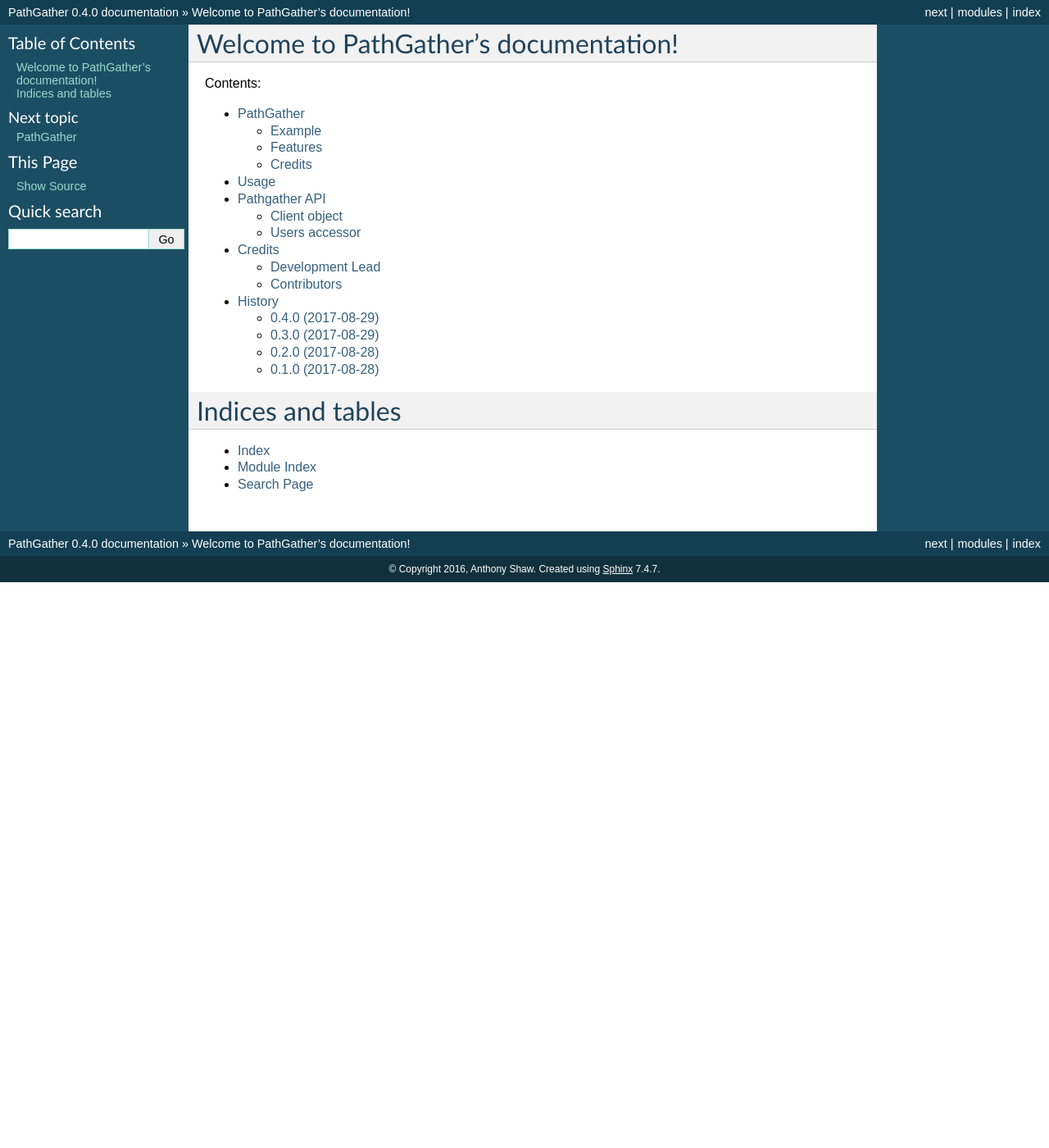
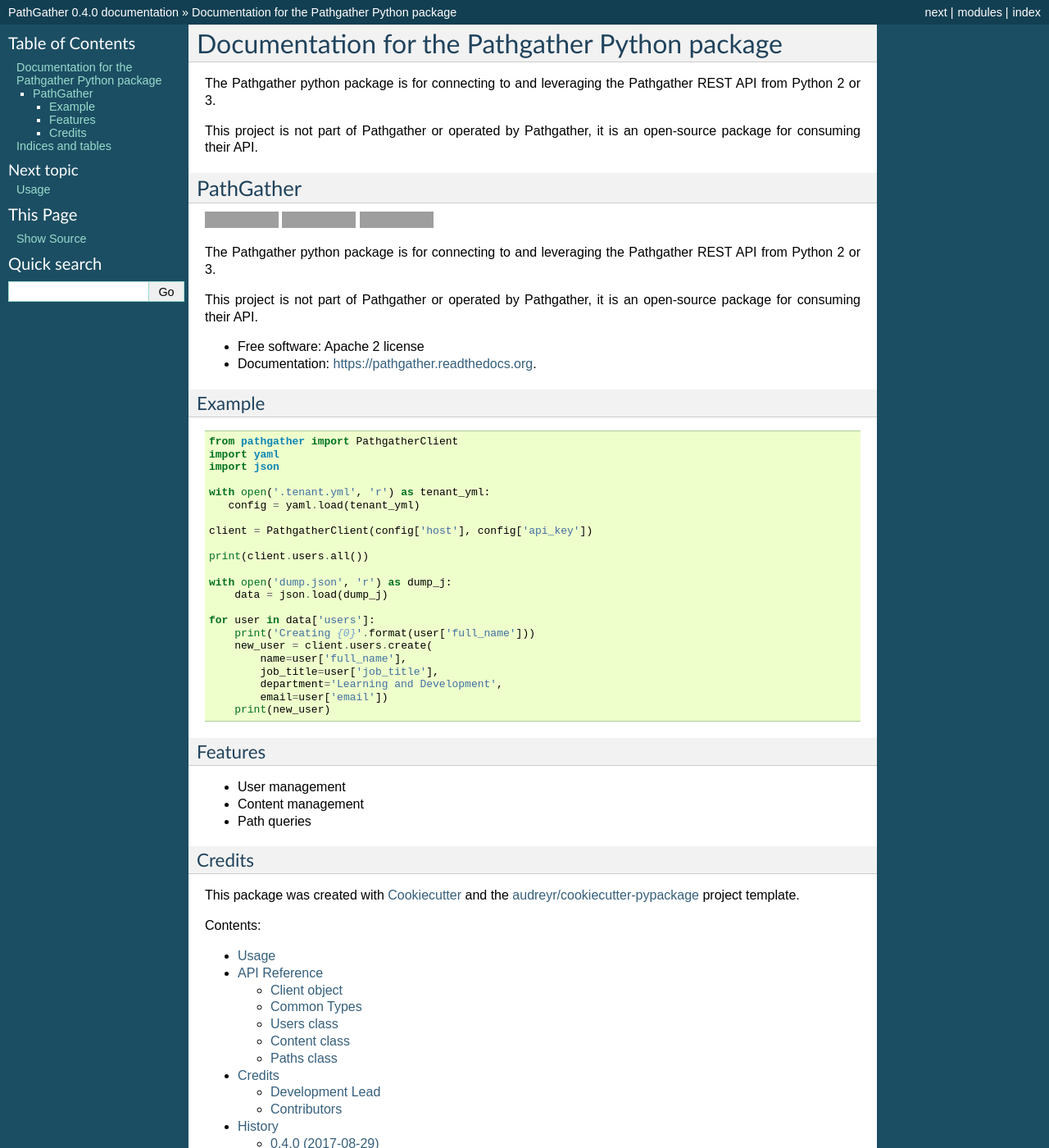
Before and after one commit to tonybaloney/pathgather, a Sphinx documentation site: the page built from docs/index.rst, in a window 1280 px wide and 1400 px high. Shown: the whole window at 82% size. Built offline with Sphinx 7.4.7, drawn with Linux system fonts in a browser that asks for light colours; pages that are not in the unit, such as notebooks, are missing from menus; some of the changed text lies outside the part shown; grey boxes are pictures that could not be loaded.

Commit message:
update docs with more classes

```diff
--- a/README.rst
+++ b/README.rst
@@ -12,8 +12,9 @@
         :target: https://readthedocs.org/projects/pathgather/?badge=latest
         :alt: Documentation Status
 
+The Pathgather python package is for connecting to and leveraging the Pathgather REST API from Python 2 or 3.
 
-API client for PathGather
+This project is not part of Pathgather or operated by Pathgather, it is an open-source package for consuming their API.
 
 * Free software: Apache 2 license
 * Documentation: https://pathgather.readthedocs.org.
@@ -27,26 +28,24 @@
         import yaml
         import json
 
-
         with open('.tenant.yml', 'r') as tenant_yml:
-        config = yaml.load(tenant_yml)
+           config = yaml.load(tenant_yml)
 
         client = PathgatherClient(config['host'], config['api_key'])
 
         print(client.users.all())
 
-
         with open('dump.json', 'r') as dump_j:
-        data = json.load(dump_j)
+            data = json.load(dump_j)
 
         for user in data['users']:
-        print('Creating {0}'.format(user['full_name']))
-        new_user = client.users.create(
+            print('Creating {0}'.format(user['full_name']))
+            new_user = client.users.create(
                 name=user['full_name'],
                 job_title=user['job_title'],
                 department='Learning and Development',
                 email=user['email'])
-        print(new_user)
+            print(new_user)
 
 
 Features
--- a/docs/api.rst
+++ b/docs/api.rst
@@ -1,16 +1,44 @@
-Pathgather API
-==============
+API Reference
+=============
 
 Client object
 -------------
+
+The PathgatherClient is used to connect to the API and it offers
+
 
 .. module:: pathgather
 .. autoclass:: PathgatherClient
    :members:
 
-Users accessor
---------------
+Common Types
+------------
+
+.. module:: pathgather.types
+.. autoclass:: ContentType
+   :members:
+
+.. module:: pathgather.types
+.. autoclass:: SkillLevel
+   :members:
+
+Users class
+-----------
 
 .. module:: pathgather.users
 .. autoclass:: UsersClient
    :members:
+
+Content class
+--------------
+
+.. module:: pathgather.content
+.. autoclass:: ContentClient
+   :members:
+
+Paths class
+--------------
+
+.. module:: pathgather.paths
+.. autoclass:: PathsClient
+   :members:
--- a/docs/index.rst
+++ b/docs/index.rst
@@ -3,15 +3,20 @@
    You can adapt this file completely to your liking, but it should at least
    contain the root `toctree` directive.
 
-Welcome to PathGather's documentation!
-======================================
+Documentation for the Pathgather Python package
+===============================================
+
+The Pathgather python package is for connecting to and leveraging the Pathgather REST API from Python 2 or 3.
+
+This project is not part of Pathgather or operated by Pathgather, it is an open-source package for consuming their API.
+
+.. include:: ../README.rst
 
 Contents:
 
 .. toctree::
    :maxdepth: 2
 
-   readme
    installation
    usage
    api
--- a/docs/readme.rst
+++ /dev/null
@@ -1 +0,0 @@
-.. include:: ../README.rst
```
Also changed, not shown: 2 other files.
